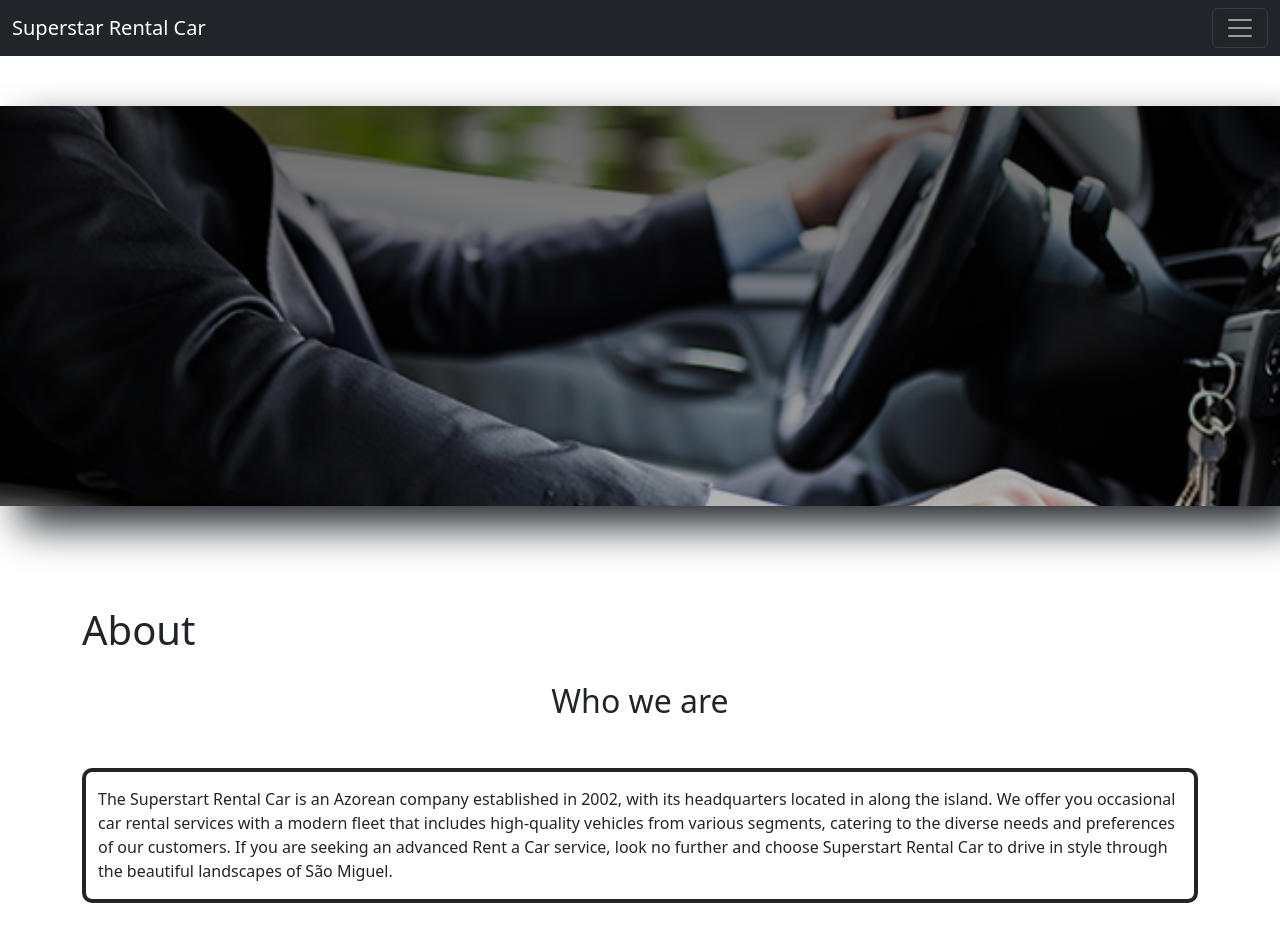
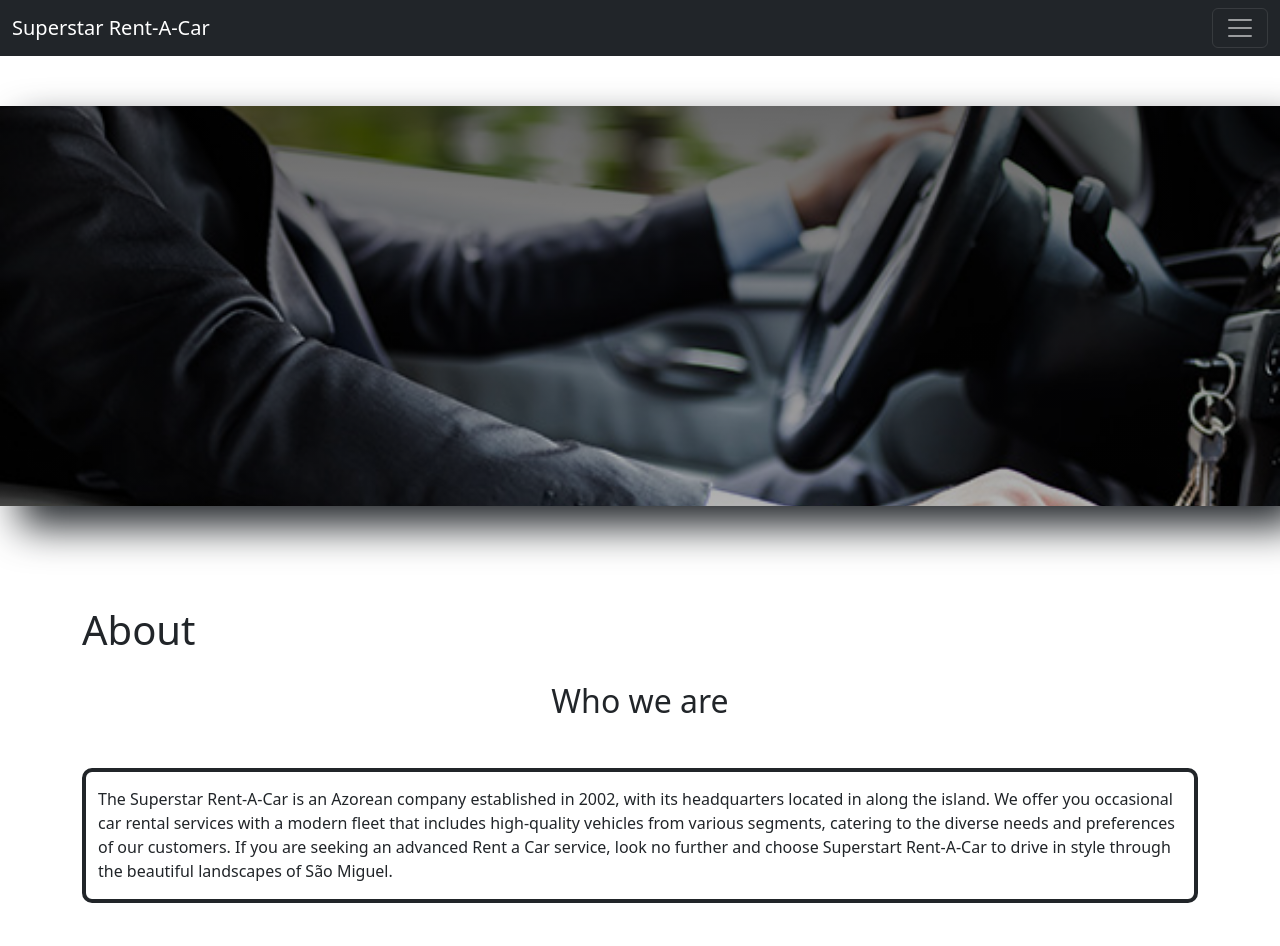
Before and after one commit to l33loo/rent_a_car, a PHP site: page /src/html/about.php in a window 1280 px wide. Shown: the top 946 px of the page. Run offline with PHP 8.4, Linux system fonts and the light colour scheme.

Commit message:
change company name

```diff
--- a/project/src/html/about.php
+++ b/project/src/html/about.php
@@ -39,7 +39,7 @@ echo getHeader();
             <h2 class="text-center">Who we are</h2>
             <div class="container border-dark w-70 mt-5" style="border: 4px solid; border-radius:10px;">
                 <div class="text-content">
-                    <p class="text-justify" style="padding-top:15px;">The Superstart Rental Car is an Azorean company
+                    <p class="text-justify" style="padding-top:15px;">The Superstar Rent-A-Car is an Azorean company
                         established in
                         2002, with
                         its
@@ -50,7 +50,7 @@ echo getHeader();
                         our
                         customers. If you are seeking an advanced Rent a Car service, look no further and choose
                         Superstart
-                        Rental Car to drive in style through the beautiful landscapes of São Miguel.</p>
+                        Rent-A-Car to drive in style through the beautiful landscapes of São Miguel.</p>
                 </div>
             </div>
         </div>
--- a/project/src/html/components/navbar.inc.php
+++ b/project/src/html/components/navbar.inc.php
@@ -2,7 +2,7 @@
 $color = $isAdmin ? 'warning' : 'dark' ?>
 <nav class="navbar navbar-<?php echo $color ?> bg-<?php echo $color ?>">
     <div class="container-fluid">
-        <a class="navbar-brand" href="/src/html/admin/dashboard.php">Superstar Rental Car</a>
+        <a class="navbar-brand" href="/src/html/admin/dashboard.php">Superstar Rent-A-Car</a>
         <button class="navbar-toggler" type="button" data-bs-toggle="offcanvas"
             data-bs-target="#offcanvasDarkNavbar" aria-controls="offcanvasDarkNavbar"
             aria-label="Toggle navigation">
@@ -11,7 +11,7 @@ $color = $isAdmin ? 'warning' : 'dark' ?>
         <div class="offcanvas offcanvas-end text-bg-<?php echo $color ?>" tabindex="-1" id="offcanvasDarkNavbar"
             aria-labelledby="offcanvasDarkNavbarLabel">
             <div class="offcanvas-header">
-                <h5 class="offcanvas-title" id="offcanvasDarkNavbarLabel">Superstar Rent Car</h5>
+                <h5 class="offcanvas-title" id="offcanvasDarkNavbarLabel">Superstar Rent-A-Car</h5>
                 <button type="button" class="btn-close btn-close-white" data-bs-dismiss="offcanvas"
                     aria-label="Close"></button>
             </div>
```
